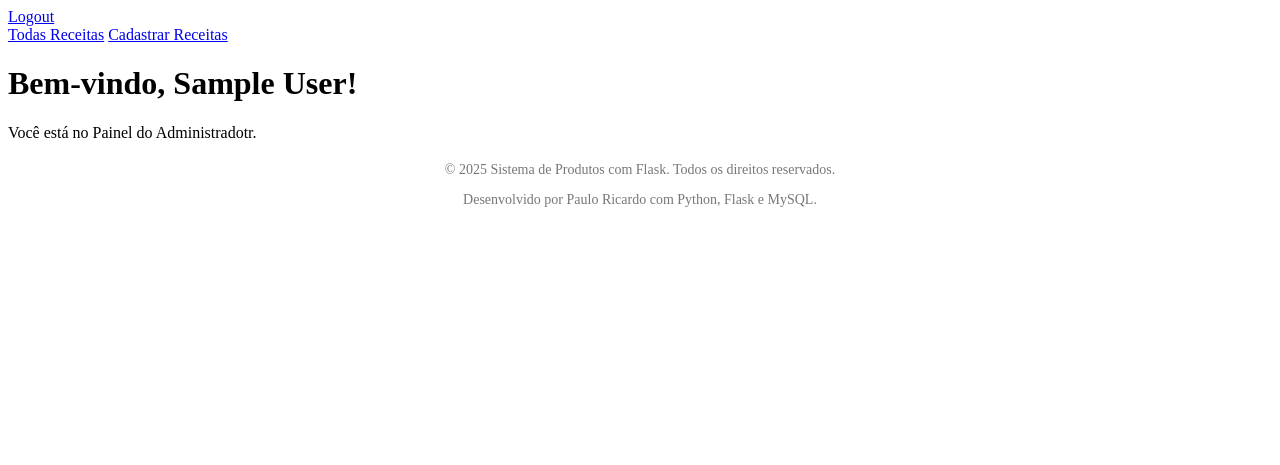
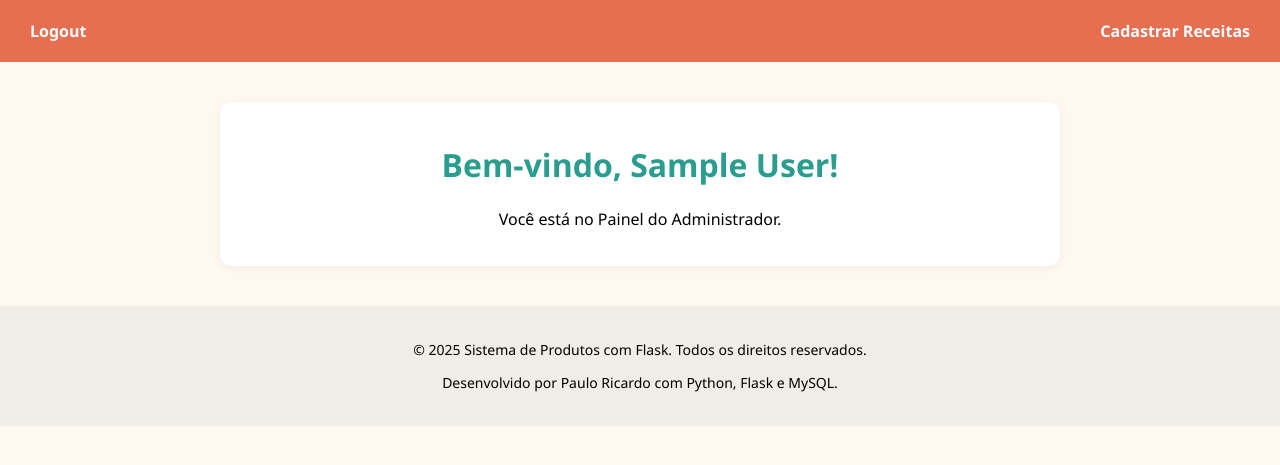
Before and after one commit to PauloR2021/So_Mais_Um_Prato, a Flask app: page /admin in a window 1280 px wide. Shown: the top 465 px of the page. Run offline with Flask 3, Linux system fonts and the light colour scheme; the visitor is signed in with stand-in values (Sample User, id 1).

Commit message:
Add: Criando os Style para a tela de sessaoadmin

```diff
--- a/app.py
+++ b/app.py
@@ -29,7 +29,6 @@ def login():
         return redirect(url_for('admin'))  # ✅ redireciona para painel admin
 
     return render_template('login.html')  # GET request (abrir o formulário)
-
 
 #Rota para Logout - Encessa a Sessão Criada pelo Usuário
 @app.route('/logout')
@@ -74,5 +73,9 @@ def visualizar_receitas(id):
         return "Receita não encontrada", 404
 
 
+@app.route('/cadastrar')
+def tela_cadastrar():
+    return render_template('formulario.html')
+
 if __name__ == '__main__':
     app.run(debug=True)
--- /dev/null
+++ b/static/style_sessao_admin.css
@@ -0,0 +1,68 @@
+:root{
+    --cor-background-body:#FFF8F0;
+    --cor-color-body:  #3D2C2E;
+    --cor-background-cabecalho:  #E76F51;
+    --cor-color-h1: #2A9D8F;
+    --cor-background-footer: #F0EDE6;
+    --cor-color-footer: #7D7D7D;
+
+}
+
+body{
+    background-color: var(--cor-background-body);
+    color: var(--cor-color-body);
+    font-family: 'Segoe UI', Tahoma, Geneva, Verdana, sans-serif;
+    margin: 0;
+    padding: 0;
+}
+
+/* Cabeçalho*/
+.cabecalho{
+    background-color: var(--cor-background-cabecalho);
+    color: white;
+    padding: 20px;
+    display: flex;
+    justify-content: space-between;
+    align-items: centers;
+}
+
+/* navegação*/
+.nav-login a,
+.nav-buttons a {
+    color: white;
+    text-decoration: none;
+    margin: 0 10px;
+    font-weight: bold;
+}
+
+.nav-login a:hover,
+.nav-buttons a:hover{
+    text-decoration: underline;
+}
+
+/* Conteudo Principal*/
+main{
+    max-width: 800px;
+    margin: 40px auto;
+    padding: 20px;
+    background-color: white;
+    border-radius: 12px;
+    box-shadow: 0 2px 8px rgba(0,0,0,0.05);
+}
+
+h1{
+    color:var(--cor-color-h1) ;
+    text-align: center;
+}
+p{
+    color: black;
+    text-align: center;
+}
+
+/*Rodapé*/
+footer {
+    background-color: var(--cor-background-footer);
+    padding: 20px;
+    font-size: 14px;
+    color: var(--cor-color-footer);
+}
--- a/templates/formulario.html
+++ b/templates/formulario.html
@@ -4,7 +4,7 @@
     <meta charset="UTF-8">
     <meta name="viewport" content="width=device-width, initial-scale=1.0">
     <link rel="stylesheet" href="/static/style_cadastro.css">
-    <title>StockSys - Sistema de Estoque - Cadastrar Produtos</title>
+    <title>Só Mais Um Prato - Cadastrar Receita</title>
 </head>
 <body>
     <header class="cabecalho">
--- a/templates/sessaoAdmin.html
+++ b/templates/sessaoAdmin.html
@@ -4,19 +4,19 @@
     <meta charset="UTF-8">
     <meta name="viewport" content="width=device-width, initial-scale=1.0">
     <title>Só Mais Um Prato - Sessão Admin</title>
+    <link rel="stylesheet" href="/static/style_sessao_admin.css">
     <header class="cabecalho">
         <div class="nav-login">
             <a href="/logout">Logout</a>
         </div>
 
         <div class="nav-buttons">
-            <a href="/receita">Todas Receitas</a>
             <a href="/cadastrar">Cadastrar Receitas</a>
         </div>
     </header>
     <main>
         <h1>Bem-vindo, {{nome}}!</h1>
-        <p>Você está no Painel do Administradotr.</p>
+        <p>Você está no Painel do Administrador.</p>
     </main>
 
     <footer style="text-align: center; font-size: 14px; color: #777; margin-top: 20px;">
```
